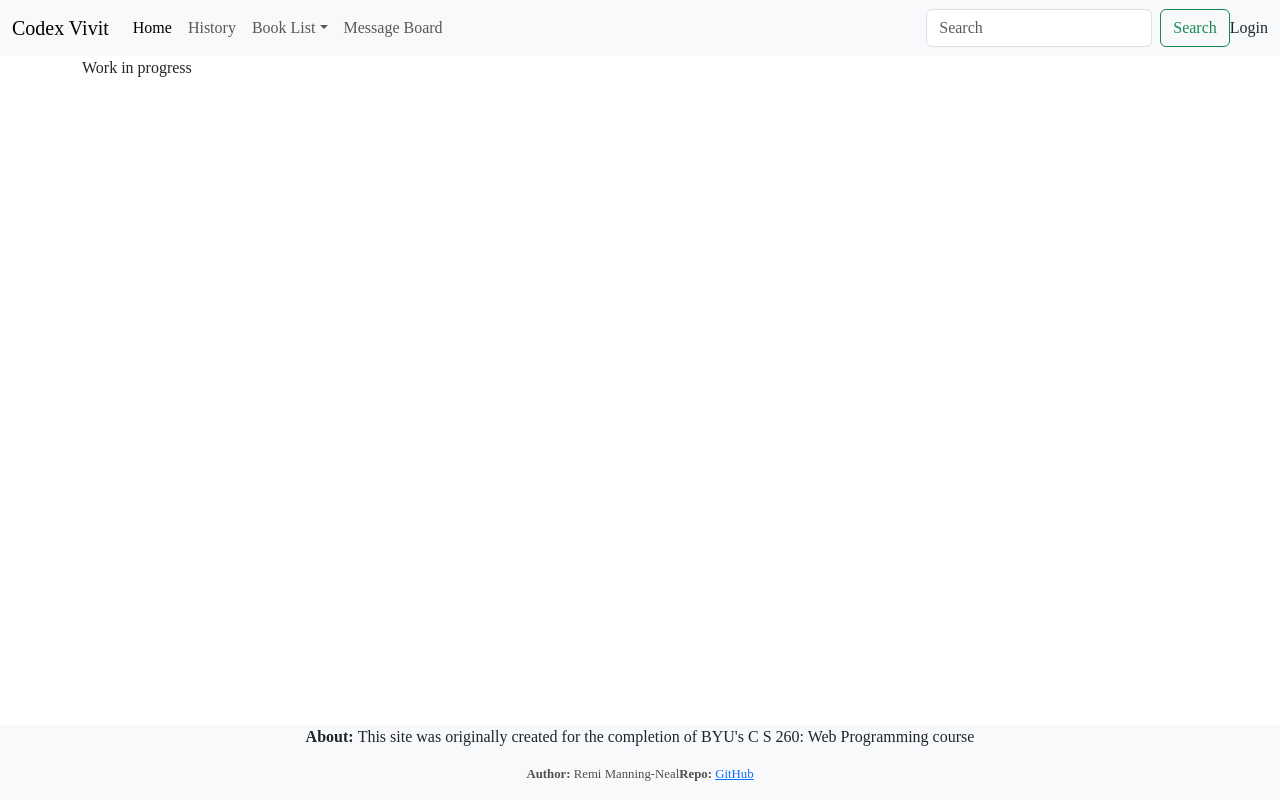
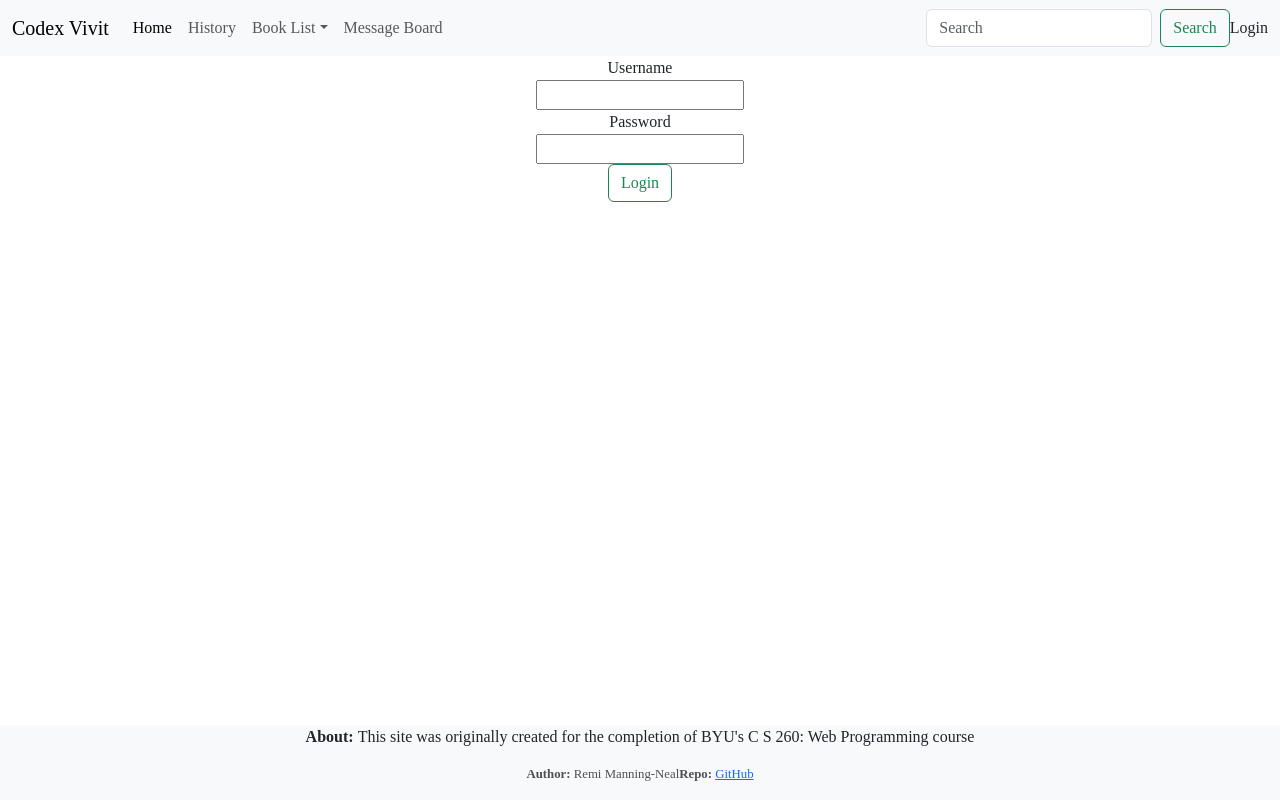
Before and after one commit to Remi-Neal/startup, a React (Vite) app: page /login in a window 1280 px wide. Built offline with nearby package versions, Linux system fonts and the light colour scheme.

Commit message:
Added login checks and conditional login/logout section on the right side of the nav bar

```diff
--- a/src/app.jsx
+++ b/src/app.jsx
@@ -1,4 +1,4 @@
-import React from 'react';
+import React, { useEffect } from 'react';
 import { BrowserRouter, NavLink, Route, Routes } from 'react-router-dom';
 import Home from './home/home';
 import History from './history/history';
@@ -6,9 +6,63 @@ import BookFinder from './book_finder/book_finder';
 import MessageBoard from './message_board/message_board';
 import Login from './login/login';
 import 'bootstrap/dist/css/bootstrap.min.css';
+import 'bootstrap/dist/js/bootstrap.bundle.min';
 import './app.css';
 
 export default function App() {
+    const [userName, setUserName] = React.useState(localStorage.getItem('userName') || '');
+    const [authState, setAuthState] = React.useState(userName ? true : false);
+
+    React.useEffect(() => {
+        isLoggedIn();
+        console.log('Auth State: ' + authState);
+    }, [userName]);
+
+    function logout() {
+        console.log('Logging out');
+        setAuthState(false);
+        setUserName('');
+    }
+
+    function isLoggedIn(){
+        console.log('Logged in Auth State: ' + authState);
+        if(authState){
+            return (
+                <>
+                    <li className="nav-item dropdown">
+                        <div className="nav-link dropdown-toggle" to="book_finder" role="button" data-bs-toggle="dropdown" aria-expanded="false">
+                            Welcome Master {userName}
+                        </div>
+                        <ul className="dropdown-menu">
+                            <li>
+                                <NavLink className="dropdown-item" to="profile">Profile</NavLink>
+                            </li>
+                            <li>
+                                <button type="button" className="dropdown-item btn btn-dark" onClick={() => logout()}>Logout</button>
+                            </li>
+                        </ul>
+                    </li>
+                </>
+            )
+        } else {
+            return (
+                <NavLink className="nav-link" to="login">Login</NavLink>
+            )
+        }
+    }
+
+    function unknownPath() {
+        return (
+            <>
+                <div>
+                    <h1>404: Page Not Found</h1>
+                    <p>Sorry, the page you are looking for does not exist.</p>
+                    <p>Click <NavLink to='home'>here</NavLink> to return to the home page or <NavLink to="login">here</NavLink> to login.</p>
+                </div>
+            </>
+        );
+    }
+
   return (
     <>
     <BrowserRouter>
@@ -54,7 +108,7 @@ export default function App() {
                             <input className="form-control me-2" type="search" placeholder="Search" aria-label="Search"></input>
                             <button className="btn btn-outline-success" type="submit">Search</button>
                         </form>
-                        <NavLink className="nav-link" to="login">Login</NavLink>
+                        {isLoggedIn()}
                     </div>
                 </div>
             </nav>
@@ -66,8 +120,21 @@ export default function App() {
             <Route path='history' element={<History />} />
             <Route path='book_finder' element={<BookFinder />} />
             <Route path='message_board' element={<MessageBoard />} />
-            <Route path='login' element={<Login />} />
-            <Route path='*' element={<Home />} />
+            <Route
+                path='login'
+                element={
+                    <Login
+                        updateLogin={(username, state) => {
+                            setAuthState(state);
+                            setUserName(username);
+                            console.log('Auth State changed to: ' + state);
+                            isLoggedIn();
+                        }}
+                    />
+                }
+                exact
+            />
+            <Route path='*' element={unknownPath()} />
         </Routes>
 
         <footer className='footer fixed-bottom bg-light'>
--- a/src/login/login.jsx
+++ b/src/login/login.jsx
@@ -1,13 +1,24 @@
 import React from 'react';
 
-export default function Login() {
+export default function Login({updateLogin}) {
+    function login() {
+        const username = document.getElementById('username').value;
+        const password = document.getElementById('password').value;
+        alert("Welcome back Master " + username);
+        updateLogin(username, true);
+      }
+
     return (
-        <>
-            <main>
-                <div className="container">
-                    Work in progress
-                </div>
-            </main>
-        </>
-    );
+        <main className='container-fluid text-center'>
+          <div>
+            <form>
+                <label>Username</label><br/>
+                <input type="text" id="username"></input><br/>
+                <label>Password</label><br/>
+                <input type="password" id="password"></input><br/>
+            </form>
+            <button className="btn btn-outline-success" type="submit" onClick={login}>Login</button>
+          </div>
+        </main>
+      );
 }
```
Also changed, not shown: .obsidian/workspace.json.
